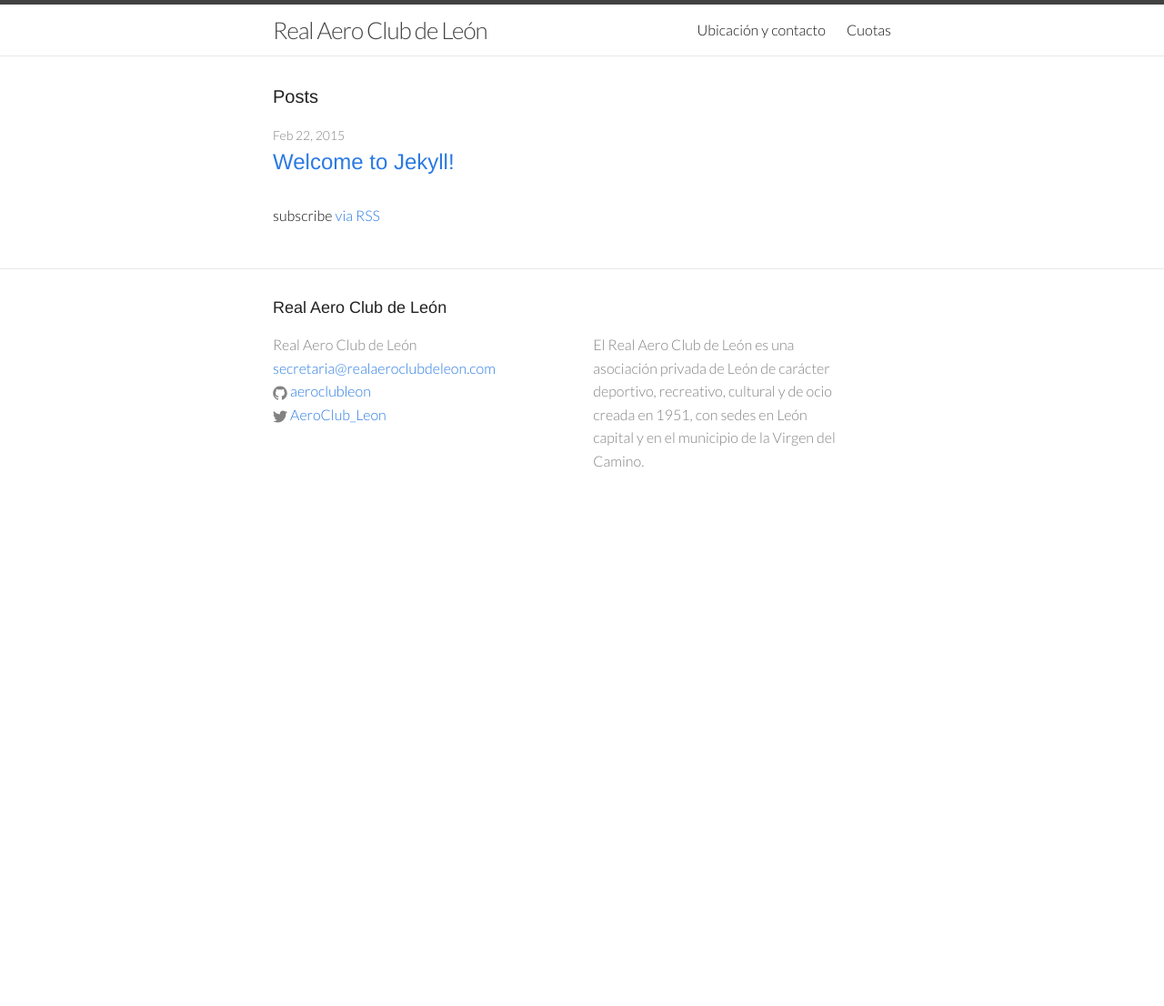
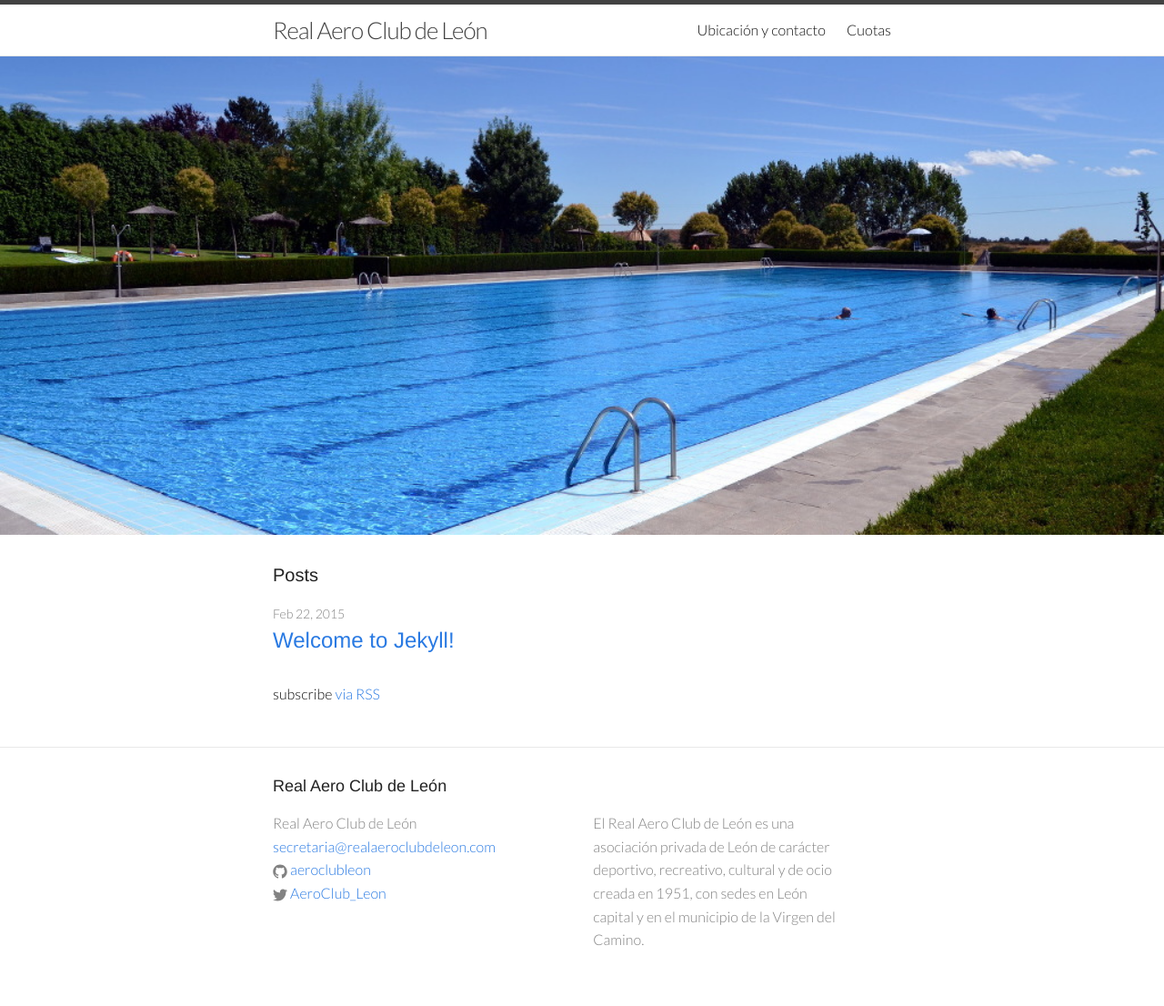
Before and after one commit to aeroclubleon/aeroclubleon.github.io, a Jekyll site: the page built from index.html, in a window 1280 px wide. Shown: the whole page at 91% size. Built offline with Jekyll 4.4.1, drawn with Linux system fonts in a browser that asks for light colours; before the commit the page ends 900 px from its top, so only the background shows below that.

Commit message:
Añadida imagen de la piscina en el home

```diff
--- a/_includes/head.html
+++ b/_includes/head.html
@@ -13,6 +13,7 @@
   <meta name="description" content="{% if page.excerpt %}{{ page.excerpt | strip_html | strip_newlines | truncate: 160 }}{% else %}{{ site.description }}{% endif %}">
 
   <link rel="stylesheet" href="{{ "/css/main.css" | prepend: site.baseurl }}">
+  <link rel="stylesheet" href="{{ "/css/mis-estilos.css" | prepend: site.baseurl }}">
   <link rel="canonical" href="{{ page.url | replace:'index.html','' | prepend: site.baseurl | prepend: site.url }}">
   <link rel="alternate" type="application/rss+xml" title="{{ site.title }}" href="{{ "/feed.xml" | prepend: site.baseurl | prepend: site.url }}">
 
--- /dev/null
+++ b/_layouts/home.html
@@ -0,0 +1,22 @@
+<!DOCTYPE html>
+<html>
+
+  {% include head.html %}
+
+  <body>
+
+    {% include header.html %}
+
+    <img src="/imagenes/piscina.jpg" class="ancho-total">
+
+    <div class="page-content">
+      <div class="wrapper">
+        {{ content }}
+      </div>
+    </div>
+
+    {% include footer.html %}
+
+  </body>
+
+</html>
--- /dev/null
+++ b/css/mis-estilos.css
@@ -0,0 +1,4 @@
+.ancho-total
+{
+	width: 100%;
+}
--- a/index.html
+++ b/index.html
@@ -1,8 +1,10 @@
 ---
-layout: default
+layout: home
 ---
 
 <div class="home">
+
+
 
   <h1 class="page-heading">Posts</h1>
 
```
Also changed, not shown: imagenes/piscina.jpg (added), 1 other file.
